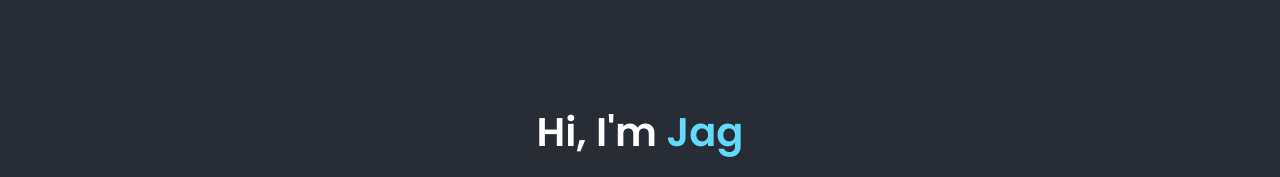
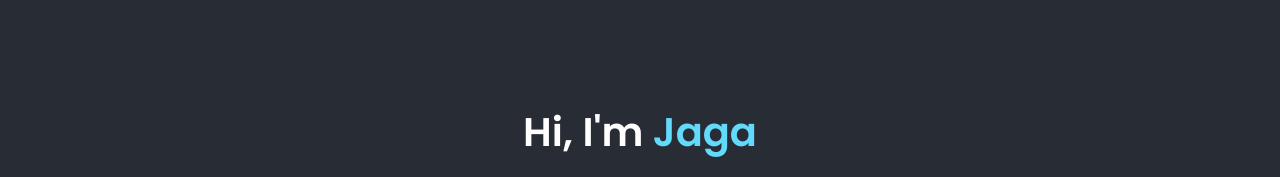
Before and after one commit to rootkonda/rootkonda.github.io, a plain HTML site: page index.html in a window 1280 px wide. Shown: the top 177 px of the page. Drawn offline with Linux system fonts and the light colour scheme.

Commit message:
NOJIRA Test html change

```diff
--- a/index.html
+++ b/index.html
@@ -14,7 +14,7 @@
   <!-- Header Section -->
   <header>
     <div class="container">
-      <h1>Hi, I'm <span>Jag</span></h1>
+      <h1>Hi, I'm <span>Jaga</span></h1>
       <p>Freelance Full Stack Developer and Pega Lead System Architect</p>
       <p>Pega DX API and Constellation Specialist</p>
       <a href="#contact" class="btn">Contact Me</a>
```
